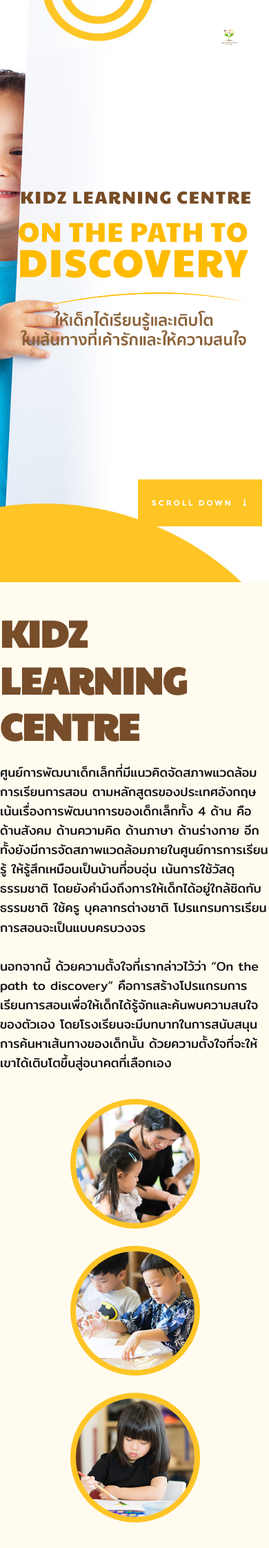
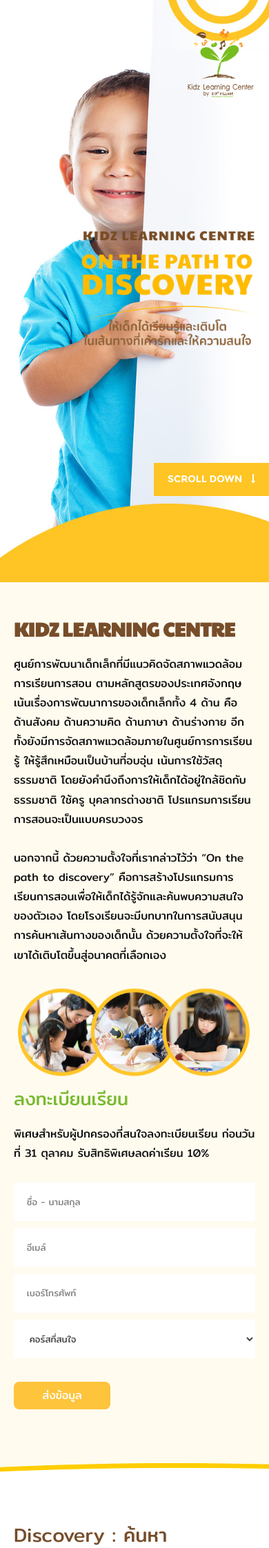
Before and after one commit to bleclub/kidz-village-campaign2, a PHP site: page / in a window 390 px wide. Shown: the top 2244 px of the page at 69% size. Run offline with PHP 8.4, Linux system fonts and the light colour scheme.

Commit message:
Update responsive mobile / tablet and desktop small site

```diff
--- a/css/base.css
+++ b/css/base.css
@@ -493,6 +493,7 @@
 
   [class*="col-"] {
     padding: 0 10px;
+    width: 100%;
   }
 
   .mob-1-4 {
@@ -572,6 +573,15 @@
 .block-1-3 .bgrid:nth-child(3n+1),
 .block-1-2 .bgrid:nth-child(2n+1) {
   clear: both;
+}
+
+
+.visible-xs{
+  display: none !important;
+}
+
+.hidden-xs{
+  display: block !important;
 }
 
 /* -------------------------------------------------------------------
@@ -681,6 +691,13 @@
   .block-mob-1-2 .bgrid:nth-child(2n+1) {
     clear: both;
   }
+  .visible-xs{
+    display: block !important;
+  }
+
+  .hidden-xs{
+    display: none !important;
+  }
 }
 /* -------------------------------------------------------------------
  * stack on small mobile devices - (_grid.scss)
@@ -785,4 +802,5 @@
 
 .no-padding-right{
   padding-right: 0;
+
 }
--- a/css/main.css
+++ b/css/main.css
@@ -1249,7 +1249,7 @@
 header .header-logo {
   position: absolute;
   right: 32px;
-  top: 42px;
+  top: 32px;
   -moz-transition: all 1s ease-in-out;
   -o-transition: all 1s ease-in-out;
   -webkit-transition: all 1s ease-in-out;
@@ -1490,15 +1490,32 @@
  * header section
  * ------------------------------------------------------------------- */
 @media only screen and (max-width: 768px) {
+
   header .header-logo a {
-    width: 51px;
-    height: 24px;
-    background-size: 51px 24px;
+      width: 150px;
+      height: 156px;
+      background-size: 150px 156px;
+  }
+}
+@media only screen and (max-width: 600px) {
+  header .header-logo a {
+      width: 100px;
+      height: 103px;
+      background-size: 100px 103px;
+      margin: 0px;
+      float: right;
   }
 }
 @media only screen and (max-width: 400px) {
+
   #header-menu-trigger .header-menu-text {
     display: none;
+  }
+
+  header .header-logo {
+    position: absolute;
+    right: 20px;
+    top: 40px;
   }
 }
 
@@ -1548,6 +1565,7 @@
   position: relative;
   padding-top: 16.2rem;
   padding-bottom: 15rem;
+  padding-right: 100px;
 }
 .home-content-tablecell h3 {
   font-family: "montserrat-bold", sans-serif;
@@ -1692,8 +1725,9 @@
 }
 @media only screen and (max-width: 768px) {
   .home-content-tablecell .row {
-    max-width: 600px;
-  }
+    max-width: 100%;
+    padding: 0;
+}
   .home-content-tablecell h3 {
     font-size: 1.8rem;
   }
@@ -1702,6 +1736,11 @@
   }
   .home-content-tablecell h1 br {
     display: none;
+  }
+
+  .home-content-tablecell .col-six {
+      width: 65%;
+      padding: 0px 50px 0 0;
   }
 
   .home-social-list {
@@ -1715,13 +1754,32 @@
 
   .scrolldown .scroll-icon {
     font-size: 1.2rem;
-    top: 24px;
-    right: 10px;
+    top: 0;
+    right: 0;
   }
 }
 @media only screen and (max-width: 600px) {
   #home {
     min-height: 702px;
+    background-position: -420px;
+    z-index: 10;
+    background-attachment: unset;
+  }
+  .scrolldown{
+    bottom: 120px;
+  }
+
+  .scrolldown .scroll-icon {
+    font-size: 14px;
+    top: auto;
+    right: 0;
+    padding: 10px 20px;
+    letter-spacing: 0;
+  }
+
+  .home-content-tablecell .col-six {
+      width: 70%;
+      padding: 0px 20px 0 0;
   }
 
   .home-content-tablecell .row {
@@ -1758,12 +1816,17 @@
 }
 @media only screen and (max-width: 400px) {
   #home {
-    min-height: 654px;
-  }
-
+      min-height: 654px;
+      background-position: -375px;
+  }
+  .home-content-tablecell .col-six {
+    width: 70% !important;
+    padding: 0px 20px 0 0;
+    float: right !important;
+}
   .home-content-tablecell .row {
-    padding-top: 4.8rem;
-    padding-bottom: 10.8rem;
+    padding-top: 100px;
+    padding-bottom: 100px;
   }
   .home-content-tablecell h3 {
     font-size: 1.4rem;
@@ -1809,7 +1872,7 @@
 
 #about h2 {
   text-transform: uppercase;
-  font-size: 54px;
+  font-size: 4rem;
   color: #774d2a;
   text-align: left;
 }
@@ -1946,10 +2009,21 @@
  * responsive:
  * about
  * ------------------------------------------------------------------- */
+ @media only screen and (min-width: 1200px) and (max-width: 1300px) {
+   #about{
+      padding: 80px 50px;
+   }
+ }
+
 @media only screen and (max-width: 1024px) {
   #about {
-    min-height: 636px;
-  }
+    min-height: 900px;
+    padding: 80px 50px;
+}
+  #about p{
+    font-size: 16px;
+  }
+
   #about .about-wrap {
     max-width: 800px;
   }
@@ -1958,6 +2032,10 @@
   }
 }
 @media only screen and (max-width: 900px) {
+  #about {
+      min-height: 90%;
+      padding: 80px 20px;
+  }
   #about .about-wrap {
     max-width: 720px;
   }
@@ -1966,8 +2044,21 @@
   }
 }
 @media only screen and (max-width: 768px) {
+
+  #about h2{
+    font-size: 28px;
+  }
   #about h3 {
-    font-size: 1.7rem;
+    font-size: 26px;
+    line-height: 40px;
+}
+#about button.submitform{
+  font-size: 16px;
+  width: 40%;
+  height: 40px;
+}
+  #about p br {
+      display: none;
   }
   #about .about-wrap {
     max-width: 600px;
@@ -1978,7 +2069,11 @@
 }
 @media only screen and (max-width: 600px) {
   #about {
-    min-height: auto;
+      min-height: auto;
+      padding: 50px 15px 200px;
+      position: relative;
+      float: left;
+      z-index: 9;
   }
   #about .about-wrap {
     max-width: 500px;
@@ -1990,15 +2085,18 @@
 }
 @media only screen and (max-width: 500px) {
   #about h3 {
-    font-size: 1.5rem;
+    font-size: 26px;
   }
   #about .lead {
-    font-size: 2.5rem;
+    font-size: 16px;
   }
 }
 @media only screen and (max-width: 400px) {
+
   #about {
-    padding: 4.2rem 0 9.6rem;
+
+      padding: 50px 20px 200px;
+
   }
   #about .about-wrap {
     max-width: 380px;
@@ -2129,7 +2233,21 @@
 }
 @media only screen and (max-width: 768px) {
   #services {
-    padding: 12rem 0 12rem;
+      padding: 0 20px 100px;
+      min-height: 70%;
+      background-position: -900px;
+      z-index: 11;
+  }
+  #services h3{
+    font-size: 28px;
+  }
+
+  #services h4{
+    font-size: 22px;
+  }
+
+  #services p{
+    font-size: 16px;
   }
   #services .services-content {
     max-width: 550px;
--- a/index.html
+++ b/index.html
@@ -13,8 +13,8 @@
 
    <!-- mobile specific metas
    ================================================== -->
-	<!-- <meta name="viewport" content="width=device-width, initial-scale=1, maximum-scale=1"> -->
-	<meta name="viewport" content="width=1366">
+	<meta name="viewport" content="width=device-width, initial-scale=1, maximum-scale=1">
+	<!-- <meta name="viewport" content="width=1366"> -->
 
 
  	<!-- CSS
@@ -189,11 +189,14 @@
 	   <div class="full-width">
 		   <div class="col-seven">
 				<h2>Kidz Learning Centre</h2>
-				<p>ศูนย์การพัฒนาเด็กเล็กที่มีแนวคิดจัดสภาพแวดล้อมการเรียนการสอน ตามหลักสูตรของประเทศอังกฤษ เน้นเรื่องการพัฒนาการของเด็กเล็กทั้ง 4 ด้าน คือด้านสังคม ด้านความคิด ด้านภาษา ด้านร่างกาย อีกทั้งยังมีการจัดสภาพแวดล้อมภายในศูนย์การการเรียนรู้ ให้รู้สึกเหมือนเป็นบ้านที่อบอุ่น เน้นการใช้วัสดุธรรมชาติ โดยยังคำนึงถึงการให้เด็กได้อยู่ใกล้ชิดกับธรรมชาติ ใช้ครู บุคลากรต่างชาติ โปรแกรมการเรียนการสอนจะเป็นแบบครบวงจร
-					<br><br>นอกจากนี้ ด้วยความตั้งใจที่เรากล่าวไว้ว่า “On the path to discovery” คือการสร้างโปรแกรมการเรียนการสอนเพื่อให้เด็กได้รู้จักและค้นพบความสนใจของตัวเอง โดยโรงเรียนจะมีบทบาทในการสนับสนุนการค้นหาเส้นทางของเด็กนั้น ด้วยความตั้งใจที่จะให้เขาได้เติบโตขึ้นสู่อนาคตที่เลือกเอง</p>
-				<div class="col-four"><img src="./images/img-01.png" alt=""></div>
-				<div class="col-four"><img src="./images/img-02.png" alt=""></div>
-				<div class="col-four"><img src="./images/img-03.png" alt=""></div>
+				<p>ศูนย์การพัฒนาเด็กเล็กที่มีแนวคิดจัดสภาพแวดล้อมการเรียนการสอน ตามหลักสูตรของประเทศอังกฤษ เน้นเรื่องการพัฒนาการของเด็กเล็กทั้ง 4 ด้าน คือด้านสังคม ด้านความคิด ด้านภาษา ด้านร่างกาย อีกทั้งยังมีการจัดสภาพแวดล้อมภายในศูนย์การการเรียนรู้ ให้รู้สึกเหมือนเป็นบ้านที่อบอุ่น เน้นการใช้วัสดุธรรมชาติ โดยยังคำนึงถึงการให้เด็กได้อยู่ใกล้ชิดกับธรรมชาติ ใช้ครู บุคลากรต่างชาติ โปรแกรมการเรียนการสอนจะเป็นแบบครบวงจร</p>
+				<p>นอกจากนี้ ด้วยความตั้งใจที่เรากล่าวไว้ว่า “On the path to discovery” คือการสร้างโปรแกรมการเรียนการสอนเพื่อให้เด็กได้รู้จักและค้นพบความสนใจของตัวเอง โดยโรงเรียนจะมีบทบาทในการสนับสนุนการค้นหาเส้นทางของเด็กนั้น ด้วยความตั้งใจที่จะให้เขาได้เติบโตขึ้นสู่อนาคตที่เลือกเอง</p>
+				<div class="hidden-xs">
+					<div class="col-four no-padding-left animate-this"><img src="./images/img-01.png" alt=""></div>
+					<div class="col-four no-padding-left animate-this"><img src="./images/img-02.png" alt=""></div>
+					<div class="col-four no-padding-left animate-this"><img src="./images/img-03.png" alt=""></div>
+				</div>
+				<div class="col-four no-padding-left animate-this visible-xs"><img src="./images/mobile_img_about.png" alt=""></div>
 			</div>
 
 			<div class="col-five">
@@ -240,9 +243,18 @@
 
 		<div class="full-width">
 			<div class="col-eight">
-				<h3>สิ่งที่เด็กๆ จะได้รับจากคอร์สการเรียน</h3>
-				<p>Kidz Learning Centre จะเป็นเเรงสนับสนุนที่คอยผลักดันให้เด็กได้เรียนรู้ความชอบของตัวเอง และสามารถเลือกเส้นทางที่ตัวเองรักได้ด้วยการตัดสินใจของตัวเด็กเอง โรงเรียนต้องการให้เด็กมีความคิดที่อิสระ มีความคิดสร้างสรรค์ และเรียนรู้มุมมองต่าง ๆ ที่เปิดกว้างของโลกใบนี้ จนกว่าเด็กจะค้นพบความสุขที่เเท้จริงของตัวเองเจอ</p>
-				<div class="row col-full no-padding">
+				<!-- <h3>สิ่งที่เด็กๆ จะได้รับจากคอร์สการเรียน</h3>
+				<p>Kidz Learning Centre จะเป็นเเรงสนับสนุนที่คอยผลักดันให้เด็กได้เรียนรู้ความชอบของตัวเอง และสามารถเลือกเส้นทางที่ตัวเองรักได้ด้วยการตัดสินใจของตัวเด็กเอง โรงเรียนต้องการให้เด็กมีความคิดที่อิสระ มีความคิดสร้างสรรค์ และเรียนรู้มุมมองต่าง ๆ ที่เปิดกว้างของโลกใบนี้ จนกว่าเด็กจะค้นพบความสุขที่เเท้จริงของตัวเองเจอ</p> -->
+
+				<h3>Discovery : ค้นหา</h3>
+				<h4>ค้นหาสิ่งเเปลกใหม่ เพิ่มมิติทางความคิดของเด็กให้กว้างขวาง</h4>
+				<p>ความตั้งใจของโรงเรียน คือการให้เด็กได้เรียนรู้ความเป็นไปของโลกในหลากหลายแง่มุม (Learning the world) โรงเรียนพร้อมจัดหารูปแบบการเรียนการสอนที่น่าสนใจในหลายรูปแบบเพื่อให้เด็กได้เรียนรู้และค้นพบตัวเองในท้ายที่สุด เพราะเราเชื่อว่าเมื่อเด็กได้เรียนรู้สิ่งที่จำเป็นต่อการดำรงชีวิตในอนาคต และสามารถค้นพบตัวเองได้ผ่านการเรียนรู้เหล่านั้น เด็กจะมีความสุขและมองเห็นเส้นทางที่ตัวเองอยากจะเดินไป</p>
+
+
+				<h3>Path : เส้นทาง</h3>
+				<h4>รู้จักเส้นทางของการเรียนรู้และการเติบโต</h4>
+				<p>เส้นทางให้เลือกเดินนั้นมีมากมายจนนับไม่ถ้วน หากเด็กได้เห็นและสัมผัสกับตัวอย่างที่ดี เด็กจะเดินไปในทิศทางที่เหมาะสม Kidz Learning Centre จะเข้ามาเป็นตัวช่วยในการเเนะนำเส้นทางให้เด็กได้ลองจนกว่าเด็กจะมีความพร้อมเพื่อจะเดินไปทางที่เด็กสนใจด้วยตัวเอง</p>
+				<!-- <div class="row col-full no-padding">
 						<div class="col-six no-padding-left">
 							<h4>พัฒนาการด้านสังคมและอารมณ์</h4>
 							<ul>
@@ -276,7 +288,7 @@
 								<li>การอ่านและการเขียน</li>
 							</ul>
 						</div>
-				</div>
+				</div> -->
 
 
 			</div>
@@ -295,7 +307,7 @@
 	   		<div class="col-twelve">
 	   			<h3>บรรยากาศการเรียนการสอน</h3>
 		   		<p class="lead">
-					เรามุ่งเน้นการเรียนรู้ การใช้ภาษาอังกฤษและการสื่อสาร <br>ผ่านการเรียนการสอนที่สนุกสนาน เป็นมิตร มีประสิทธิภาพ <br>และที่สำคัญเด็กๆ จะต้องมีความสุขกลับไปเสมอ
+					โรงเรียนพร้อมสนับสนุนให้เด็กมีความคิดที่อิสระ มีความคิดสร้างสรรค์ ในการเรียนรู้มุมมองต่าง ๆ ที่เปิดกว้างของโลกใบนี้ พร้อมมีความสุขที่จะเรียนรู้กับสิ่งใหม่ ๆ และด้วยโปรเเกรมการเรียนการสอนในรูปแบบภาษาอังกฤษจากครูผู้สอนต่างประเทศ จะทำให้เด็กมีพื้นฐานภาษาอังกฤษที่ดีอีกด้วย
 				</p>
 	   		</div>
 	   	</div> <!-- end row section-intro -->
@@ -448,7 +460,7 @@
 	<!-- footer
    ================================================== -->
 	<footer>
-     	<div class="footer-main animate-this">
+     	<div class="footer-main">
 			<h3>Kidz Learning Centre</h3>
 			<h4>by Kidz Village</h4>
 			<p>สถาบันเพื่อการพัฒนาทักษะการเรียนรู้เด็กเล็ก <br>บริหารงานโดย โรงเรียนอนุบาลนานาชาติ คิดส์ วิลเลจ</p>
```
Also changed, not shown: other parts of css/main.css (+64 -3 lines), images/mobile_img_about.png (added).
